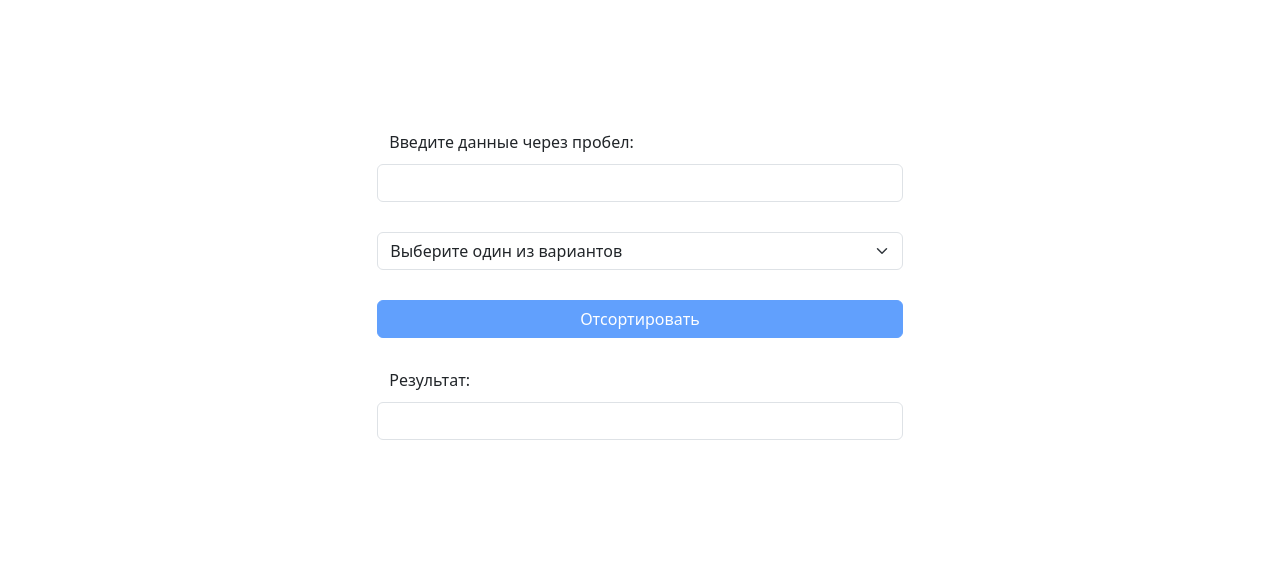
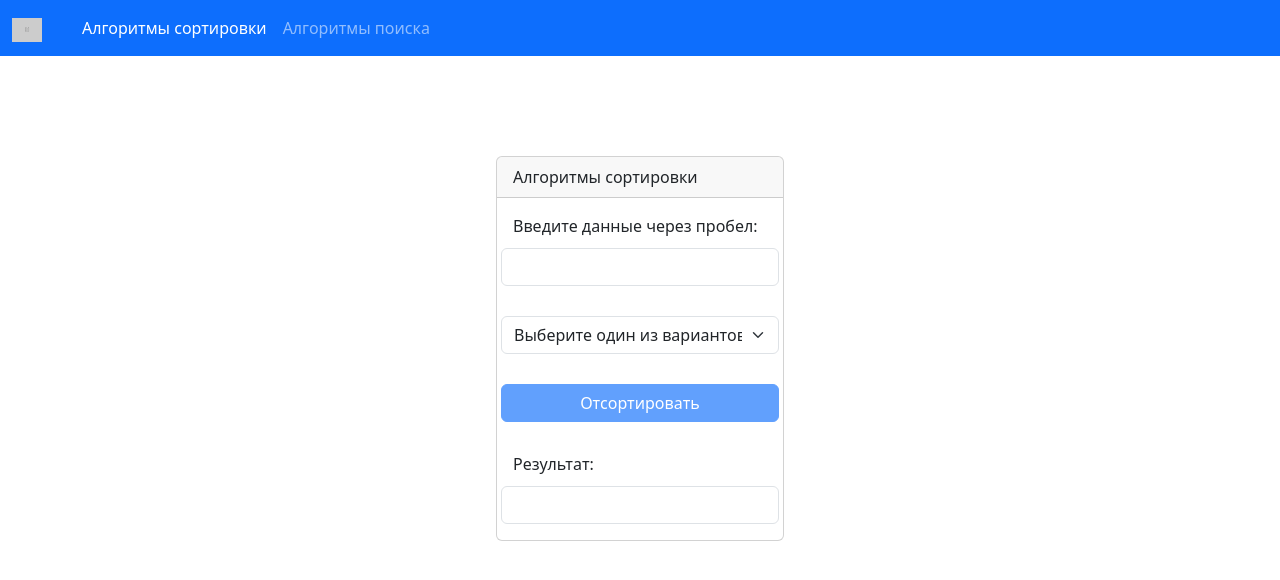
Before and after one commit to SLiubovS/vue-algorithms, a Vue app: page /SearchAlgorithm in a window 1280 px wide. Shown: the top 580 px of the page. Built offline with nearby package versions, Linux system fonts and the light colour scheme.

Commit message:
подключила роутер, разбила функционал на 2 компонента: поиск и сортировку

```diff
--- a/package.json
+++ b/package.json
@@ -12,7 +12,8 @@
   },
   "dependencies": {
     "bootstrap": "^5.3.0",
-    "vue": "^3.4.29"
+    "vue": "^3.4.29",
+    "vue-router": "^4.4.5"
   },
   "devDependencies": {
     "@tsconfig/node20": "^20.1.4",
--- a/src/App.vue
+++ b/src/App.vue
@@ -1,75 +1,36 @@
 <script setup lang="ts">
-import { ref } from 'vue'
-import { SortAlgorithmFactory } from './models/SortAlgorithmFactory'
-
-const inputString = ref<string>('');
-const selected = ref<string>('start');
-let sorted = ref<string>('');
-let arraySorts: number[] = [];
-
-const options = ref([
-  { text: 'Выберите один из вариантов', value: 'start' },
-  { text: 'Сортировка пузырьком', value: 'bubbleSort' },
-  { text: 'Сортировка выбором', value: 'selectedSort' },
-  { text: 'Циклическая сортировка', value: 'cycleSort' },
-  { text: 'Быстрая  сортировка', value: 'quickSort' }
-])
-
-function sortStart() {
-
-  arraySorts = inputString.value.split(' ').map(str => parseFloat(str));
-  const sortAlgorithm = SortAlgorithmFactory.getAlgorithm(selected.value);
-   sortAlgorithm.sort(arraySorts);
-  sorted.value = arraySorts.join(', ');
-}
 
 </script>
 
 <template>
 
-  <div class="container">
-
-    <div class="row justify-content-center container__margin">
-      <div class="col-md-auto col-sm-auto col-auto">
-        <form class="card-body" novalidate>
-          <div class="row row__margin">
-            <label for="inputControl01" class="card-text card-text__margin">Введите данные
-              через пробел:</label>
-            <input id="inputControl01" class="form-control form-control__margin" v-model="inputString">
-          </div>
-          <div class="row row__margin">
-            <select v-model="selected" class="form-select form-select__margin" aria-label="Выбор алгоритма сортировки">
-              <option v-for="option in options" :value="option.value">
-                {{ option.text }}
-              </option>
-            </select>
-          </div>
-          <div class="row row__margin">
-            <button type="button" class="btn btn-primary" :disabled="(selected == 'start') ? true : false " @click="sortStart">
-              Отсортировать
-            </button>
-          </div>
-          <div class="row row__margin">
-            <label for="inputControl02" class="card-text card-text__margin">Результат:</label>
-            <input id="inputControl02" class="form-control form-control__margin" :value="sorted" readonly>
-          </div>
-        </form>
+<nav class="navbar navbar-expand-lg bg-primary sticky-top" data-bs-theme="dark">
+  <div class="container-fluid">
+    <a class="navbar-brand" href="#">
+      <img src="http://placehold.it/640x70/" alt="Заглушка" width="30" height="24">
+    </a>
+    <a class="navbar-brand" href="#"></a>
+    <button class="navbar-toggler" type="button" data-bs-toggle="collapse" data-bs-target="#navbarSupportedContent" aria-controls="navbarSupportedContent" aria-expanded="false" aria-label="Переключатель навигации">
+      <span class="navbar-toggler-icon"></span>
+    </button>
+    <div class="collapse navbar-collapse" id="navbarSupportedContent">
+      <div class="navbar-nav">
+      <RouterLink to="/" class="nav-link ">Алгоритмы сортировки</RouterLink>
+      <RouterLink to="/SearchAlgorithm" class="nav-link">Алгоритмы поиска</RouterLink>
       </div>
     </div>
   </div>
+</nav>
+
+  <div class="container">
+    <RouterView />
+  </div>
+
 </template>
 
 <style scoped>
-.container__margin {
-  margin-top: 100px;
-}
 
-.row__margin {
-  margin-top: 30px;
-  margin-bottom: 30px;
-}
-
-.card-text__margin {
-  margin-bottom: 10px;
+.router-link-exact-active {
+color: white;
 }
 </style>
--- /dev/null
+++ b/src/components/SearchAlgorithm.vue
@@ -0,0 +1,75 @@
+<script setup lang="ts">
+
+</script>
+
+<template>
+
+    <div class="container">
+
+        <div class="row justify-content-center container__margin">
+            <div class="col-md-auto col-sm-auto col-auto">
+
+                <div class="card" style="width: 18rem;">
+                    <div class="card-header">
+                        Алгоритмы сортировки
+                    </div>
+                    <form class="card-body" novalidate>
+                        <div class="row row__margin-bottom">
+                            <div class="col-9 col__padding col__padding-right">
+                                <label for="inputControl01" class="card-text card-text__margin">Введите данные
+                                через пробел:</label>
+                            <input id="inputControl01" class="form-control" v-model="inputString">
+                        </div>
+                            <div class="col-3 col__padding">
+                                <label for="inputControl02" class="card-text card-text__margin">Ищем элемент:</label>
+                                <input id="inputControl01" class="form-control" v-model="searchNumber">
+                            </div>
+
+
+                        </div>
+                        <div class="row row__margin-bottom">
+                            <select v-model="selected" class="form-select form-select__margin"
+                                aria-label="Выбор алгоритма сортировки">
+                                <option v-for="option in options" :value="option.value">
+                                    {{ option.text }}
+                                </option>
+                            </select>
+                        </div>
+                        <div class="row row__margin-bottom">
+                            <button type="button" class="btn btn-primary"
+                                :disabled="(selected == 'start') ? true : false" @click="sortStart">
+                                Отсортировать
+                            </button>
+                        </div>
+                        <div class="row">
+                            <label for="inputControl02" class="card-text card-text__margin">Результат:</label>
+                            <input id="inputControl02" class="form-control" :value="sorted" readonly>
+                        </div>
+                    </form>
+                </div>
+            </div>
+        </div>
+    </div>
+</template>
+
+<style scoped>
+.container__margin {
+    margin-top: 100px;
+}
+
+.row__margin-bottom {
+    margin-bottom: 30px;
+}
+
+.card-text__margin {
+    margin-bottom: 10px;
+}
+
+.col__padding {
+    padding: 0;
+}
+
+.col__padding-right {
+    padding-right: 15px;
+}
+</style>
--- /dev/null
+++ b/src/components/SortingAlgorithm.vue
@@ -0,0 +1,82 @@
+<script setup lang="ts">
+import { ref } from 'vue'
+import { SortAlgorithmFactory } from '../models/Sorting/SortAlgorithmFactory'
+
+const inputString = ref<string>('');
+const selected = ref<string>('start');
+let sorted = ref<string>('');
+let arraySorts: number[] = [];
+
+const options = ref([
+    { text: 'Выберите один из вариантов', value: 'start' },
+    { text: 'Сортировка пузырьком', value: 'bubbleSort' },
+    { text: 'Сортировка выбором', value: 'selectedSort' },
+    { text: 'Циклическая сортировка', value: 'cycleSort' },
+    { text: 'Быстрая  сортировка', value: 'quickSort' }
+])
+
+function sortStart() {
+
+    arraySorts = inputString.value.split(' ').map(str => parseFloat(str));
+    const sortAlgorithm = SortAlgorithmFactory.getAlgorithm(selected.value);
+    sortAlgorithm.sort(arraySorts);
+    sorted.value = arraySorts.join(', ');
+}
+
+</script>
+
+<template>
+
+    <div class="container">
+
+        <div class="row justify-content-center container__margin">
+            <div class="col-md-auto col-sm-auto col-auto">
+
+                <div class="card" style="width: 18rem;">
+                    <div class="card-header">
+                        Алгоритмы сортировки
+                    </div>
+                    <form class="card-body" novalidate>
+                        <div class="row row__margin-bottom">
+                            <label for="inputControl01" class="card-text card-text__margin">Введите данные
+                                через пробел:</label>
+                            <input id="inputControl01" class="form-control" v-model="inputString">
+                        </div>
+                        <div class="row row__margin-bottom">
+                            <select v-model="selected" class="form-select form-select__margin"
+                                aria-label="Выбор алгоритма сортировки">
+                                <option v-for="option in options" :value="option.value">
+                                    {{ option.text }}
+                                </option>
+                            </select>
+                        </div>
+                        <div class="row row__margin-bottom">
+                            <button type="button" class="btn btn-primary"
+                                :disabled="(selected == 'start') ? true : false" @click="sortStart">
+                                Отсортировать
+                            </button>
+                        </div>
+                        <div class="row">
+                            <label for="inputControl02" class="card-text card-text__margin">Результат:</label>
+                            <input id="inputControl02" class="form-control" :value="sorted" readonly>
+                        </div>
+                    </form>
+                </div>
+            </div>
+        </div>
+    </div>
+</template>
+
+<style scoped>
+.container__margin {
+    margin-top: 100px;
+}
+
+.row__margin-bottom {
+    margin-bottom: 30px;
+}
+
+.card-text__margin {
+    margin-bottom: 10px;
+}
+</style>
--- a/src/main.ts
+++ b/src/main.ts
@@ -1,6 +1,7 @@
 import { createApp } from 'vue'
 import App from './App.vue'
+import router from './router/index'
 import 'bootstrap/dist/css/bootstrap.css'
 import 'bootstrap/dist/js/bootstrap.js'
 
-createApp(App).mount('#app')
+createApp(App).use(router).mount('#app')
```
Also changed, not shown: src/router/index.ts (added, +15 -0 lines), src/models/Sorting/BubbleSort.ts (renamed from src/models/BubbleSort.ts), src/models/Sorting/CycleSort.ts (renamed from src/models/CycleSort.ts), src/models/Sorting/ISortAlgorithm.ts (renamed from src/models/ISortAlgorithm.ts), src/models/Sorting/QuickSort.ts (renamed from src/models/QuickSort.ts), src/models/Sorting/SelectedSort.ts (renamed from src/models/SelectedSort.ts), src/models/Sorting/SortAlgorithmFactory.ts (renamed from src/models/SortAlgorithmFactory.ts), 1 other file (tests, documents, lock files or other folders).
